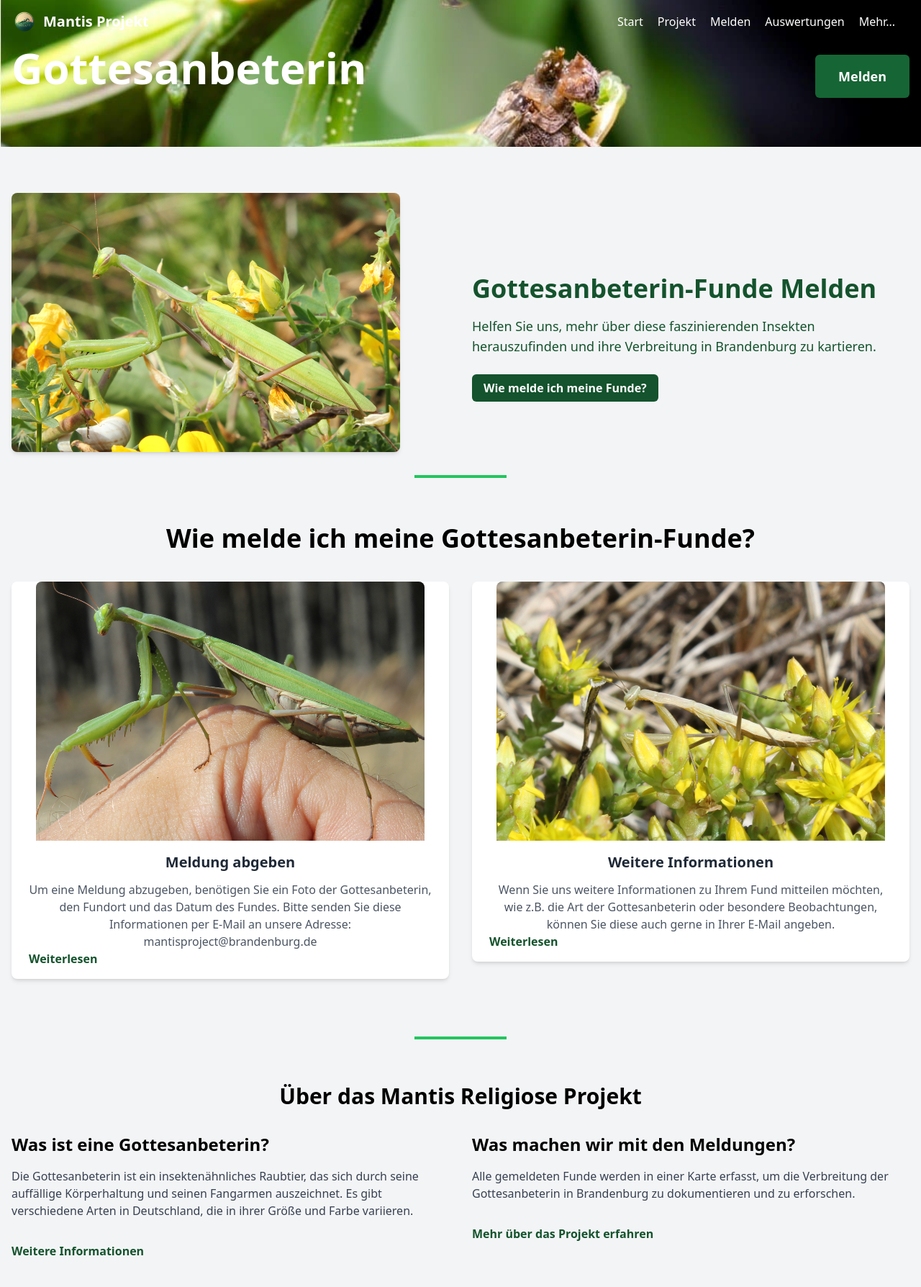
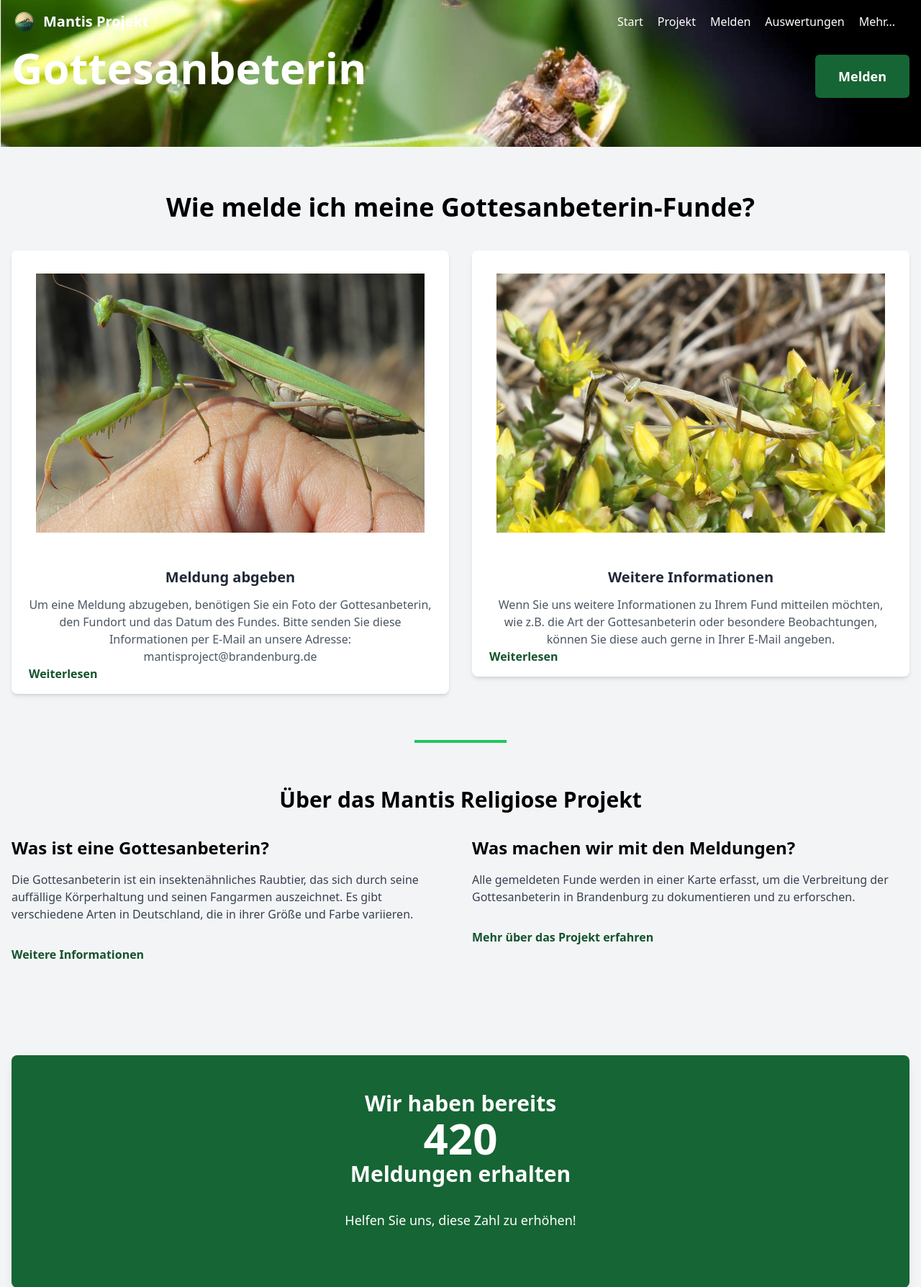
Before and after one commit to opendata-apps/mantis, a Flask app: page / in a window 1280 px wide. Shown: the top 1788 px of the page at 72% size. Run offline with Flask 3, Linux system fonts and the light colour scheme; style sheets or scripts are compiled from the project's sources; some libraries are stand-ins or nearby versions.

Commit message:
inhalt und bild

```diff
--- a/app/templates/home.html
+++ b/app/templates/home.html
@@ -2,7 +2,7 @@
 {% block content %}
 
 <!-- Hero section with images and information about the mantis religiose project -->
-<section class="py-16">
+<!--<section class="relative py-16">
   <div class="container flex flex-col items-center justify-center gap-8 px-4 mx-auto md:flex-row">
     <div class="md:w-1/2">
       <img src="{{ url_for('static', filename='images/berger08.webp') }}" alt="Mantis Religiose" class="mb-8 rounded-lg shadow-md" />
@@ -22,20 +22,19 @@
     </div>
   </div>
   <div class="w-32 h-1 mx-auto bg-green-500"></div>
-</section>
+</section>-->
 
 
 <!-- How to report section -->
-<section id="how-to-report" class="pb-20">
+<section id="how-to-report" class="relative py-16">
   <div class="container px-4 mx-auto">
     <h2 class="mb-10 text-3xl font-bold text-center md:text-4xl">
       Wie melde ich meine Gottesanbeterin-Funde?
     </h2>
     <div class="grid gap-8 md:grid-cols-2">
       <div class="animate-fade-in">
-        <div
-          class="duration-500 transform bg-white rounded-lg shadow-md hover:-translate-y-1 hover:shadow-lg hover:bg-green-100">
-          <img src="{{ url_for('static', filename='images/berger09.webp') }}" alt="Meldung" class="mx-auto rounded-t-lg" />
+        <div class="duration-500 transform bg-white rounded-lg shadow-md hover:-translate-y-1 hover:shadow-lg">
+          <img src="{{ url_for('static', filename='images/berger09.webp') }}" alt="Meldung" class="mx-auto py-8 rounded-lg"/>
           <div class="px-6 py-4">
             <h3 class="mb-3 text-xl font-semibold text-center text-gray-800">
               Meldung abgeben
@@ -54,8 +53,8 @@
       </div>
       <div class="animate-fade-in">
         <div
-          class="duration-500 transform bg-white rounded-lg shadow-md hover:-translate-y-1 hover:shadow-lg hover:bg-green-100">
-          <img src="{{ url_for('static', filename='images/berger02.webp') }}" alt="Gottesanbeterin" class="mx-auto rounded-t-lg" />
+          class="duration-500 transform bg-white rounded-lg shadow-md hover:-translate-y-1 hover:shadow-lg">
+          <img src="{{ url_for('static', filename='images/berger02.webp') }}" alt="Gottesanbeterin" class="mx-auto py-8" />
           <div class="px-6 py-4">
             <h3 class="mb-3 text-xl font-semibold text-center text-gray-800">
               Weitere Informationen
```
